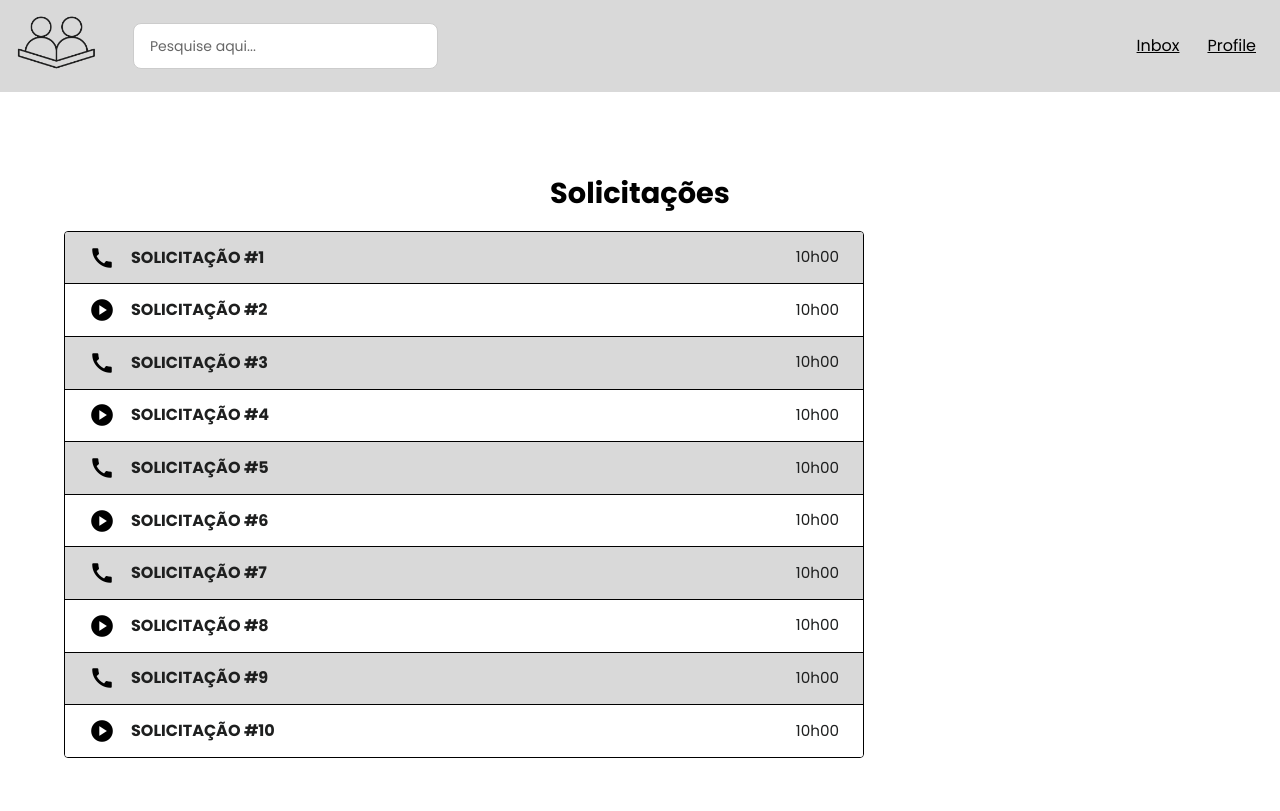
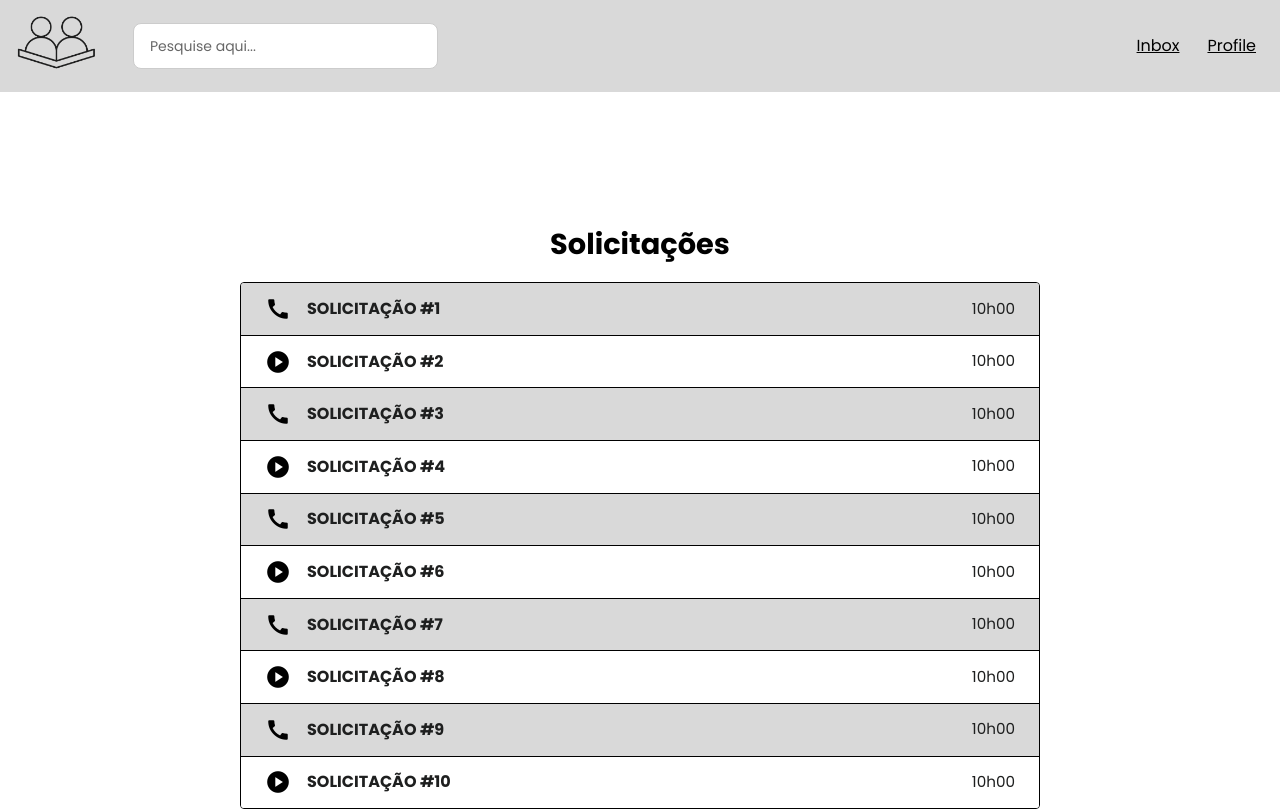
Before and after one commit to lari-sato/reforco-comunitario, a React (Vite) app in the folder ref-comunitario/: page /inbox in a window 1280 px wide. Shown: the top 811 px of the page. Built offline with nearby package versions, Linux system fonts and the light colour scheme.

Commit message:
Update index.css

```diff
--- a/ref-comunitario/src/index.css
+++ b/ref-comunitario/src/index.css
@@ -496,7 +496,6 @@ a:active,
 }
 
 .titulo {
-  text-align: center;
   font-size: 1.8rem;
   margin-bottom: 1rem;
   color: #000;
@@ -555,3 +554,23 @@ a:active,
   color: #000; /* ou #4caf50 se quiser verde */
   vertical-align: middle;
 }
+.inbox-content {
+  display: flex;
+  flex-direction: column;
+  align-items: center;
+  justify-content: center;
+  min-height: 100vh;
+  padding: 60px 4rem 2rem;
+}
+
+.titulo {
+  text-align: center;
+  font-size: 1.8rem;
+  margin-bottom: 1rem;
+  color: #000;
+}
+
+.lista {
+  width: 100%;
+  max-width: 800px;
+}
```
